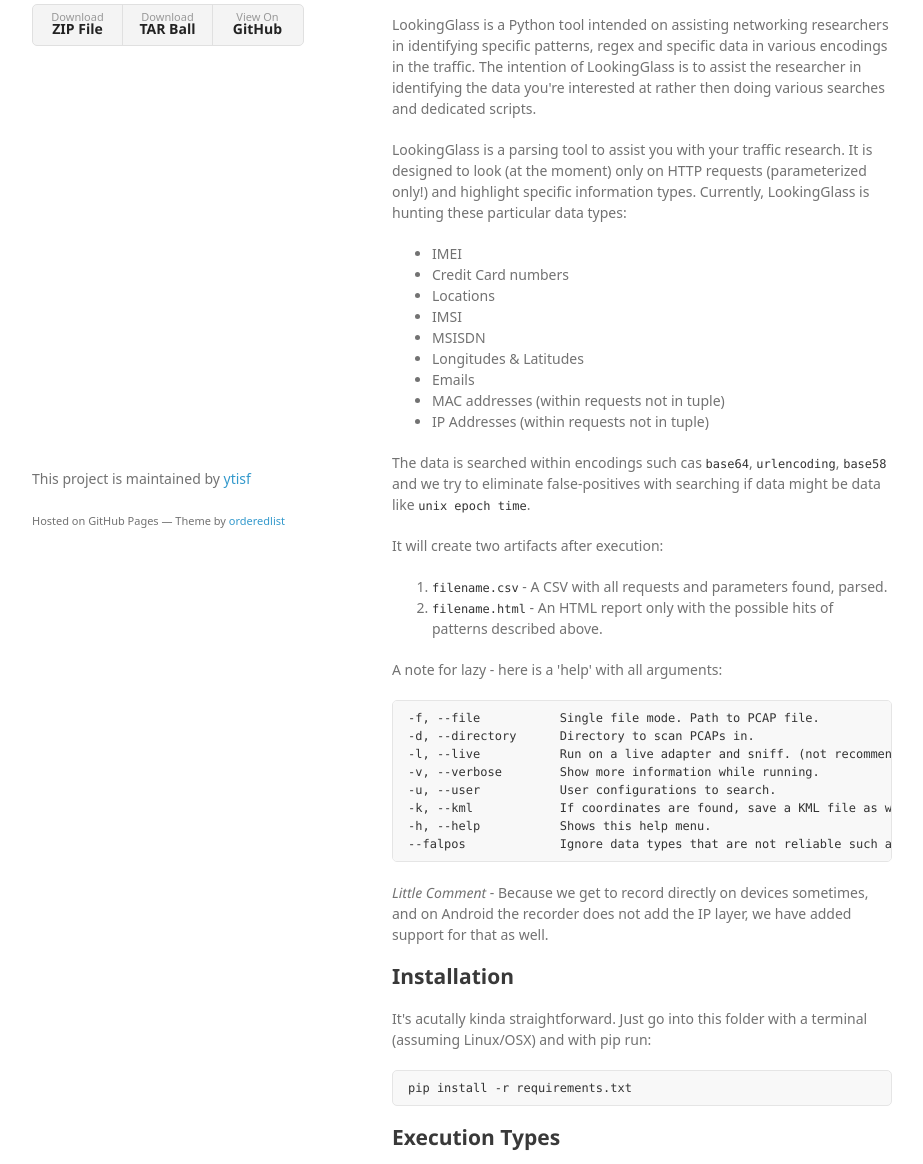
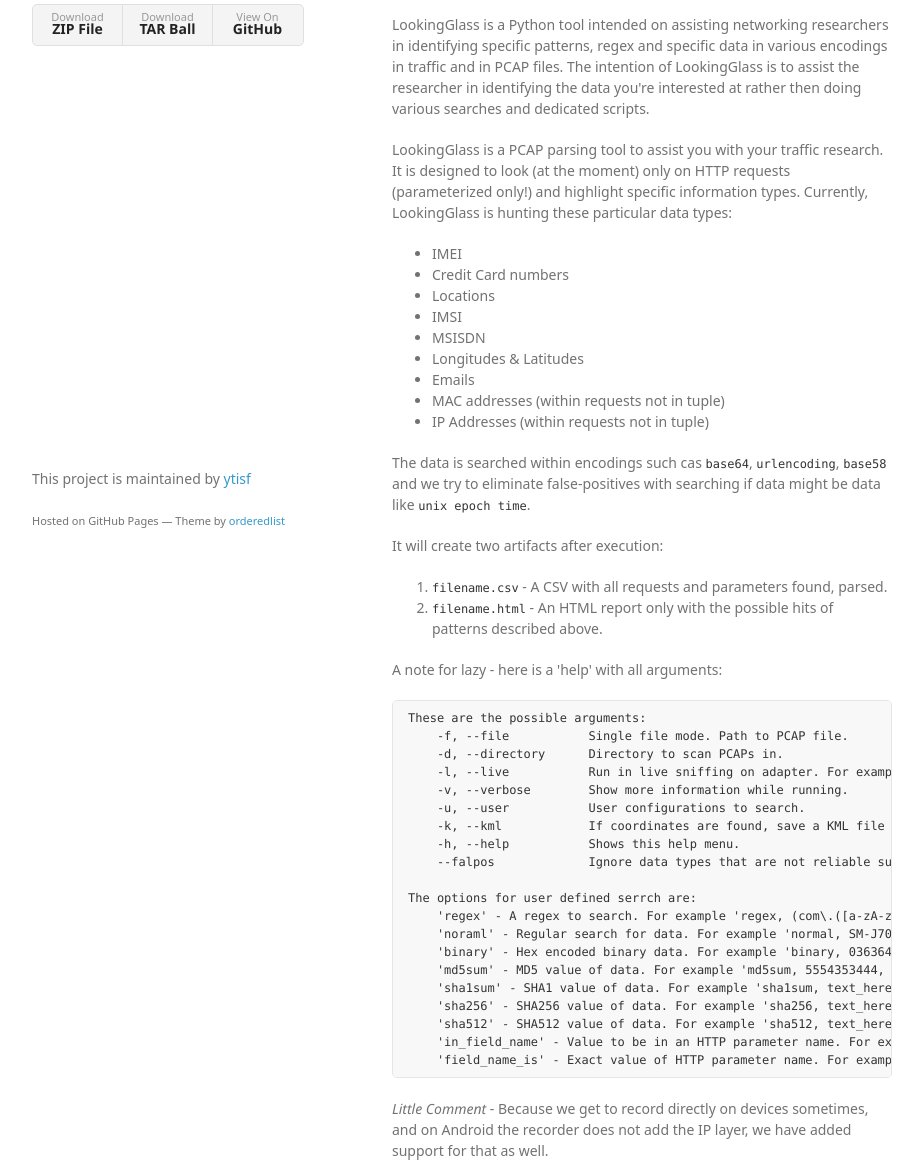
Before and after one commit to ytisf/LookingGlass, a plain HTML site: page index.html in a window 1280 px wide. Shown: the part 200-1364 px from the top of the page, without its empty margins (178-1101 px from the left). Drawn offline with Linux system fonts and the light colour scheme; a web font is replaced by a local one.

```diff
--- a/index.html
+++ b/index.html
@@ -36,9 +36,9 @@
 
 <p>LookingGlass is hosted at <a href="https://www.github.com">Github</a> and is located at <a href="https://lookingglass.morirt.com">https://LookingGlass.moriRT.com</a></p>
 
-<p>LookingGlass is a Python tool intended on assisting networking researchers in identifying specific patterns, regex and specific data in various encodings in the traffic. The intention of LookingGlass is to assist the researcher in identifying the data you're interested at rather then doing various searches and dedicated scripts.</p>
+<p>LookingGlass is a Python tool intended on assisting networking researchers in identifying specific patterns, regex and specific data in various encodings in traffic and in PCAP files. The intention of LookingGlass is to assist the researcher in identifying the data you're interested at rather then doing various searches and dedicated scripts.</p>
 
-<p>LookingGlass is a parsing tool to assist you with your traffic research. It is designed to look (at the moment) only on HTTP requests (parameterized only!) and highlight specific information types. Currently, LookingGlass is hunting these particular data types:</p>
+<p>LookingGlass is a PCAP parsing tool to assist you with your traffic research. It is designed to look (at the moment) only on HTTP requests (parameterized only!) and highlight specific information types. Currently, LookingGlass is hunting these particular data types:</p>
 
 <ul>
 <li>IMEI</li>
@@ -65,14 +65,26 @@
 
 <p>A note for lazy - here is a 'help' with all arguments:</p>
 
-<pre><code>-f, --file           Single file mode. Path to PCAP file.
+<pre><code>These are the possible arguments:
+    -f, --file           Single file mode. Path to PCAP file.
     -d, --directory      Directory to scan PCAPs in.
--l, --live           Run on a live adapter and sniff. (not recommended)
+    -l, --live           Run in live sniffing on adapter. For example 'eth0' or 'en0'. (not recommended)
     -v, --verbose        Show more information while running.
     -u, --user           User configurations to search.
     -k, --kml            If coordinates are found, save a KML file as well.
     -h, --help           Shows this help menu.
     --falpos             Ignore data types that are not reliable such as MSISDN.
+
+The options for user defined serrch are:
+    'regex' - A regex to search. For example 'regex, (com\.([a-zA-z]+\.){1,3}[a-zA-z]+), Android Package Name'.
+    'noraml' - Regular search for data. For example 'normal, SM-J700, Device Model'.
+    'binary' - Hex encoded binary data. For example 'binary, 0363646e0377, BinarySearch'.
+    'md5sum' - MD5 value of data. For example 'md5sum, 5554353444, MD5 of MSISDN'.
+    'sha1sum' - SHA1 value of data. For example 'sha1sum, text_here, SHA1 of name'.
+    'sha256' - SHA256 value of data. For example 'sha256, text_here, SHA256 of name'.
+    'sha512' - SHA512 value of data. For example 'sha512, text_here, SHA512 of name'.
+    'in_field_name' - Value to be in an HTTP parameter name. For example 'in_field_name, lat, Might be Latitude'.
+    'field_name_is' - Exact value of HTTP parameter name. For example 'field_name_is, MSISDN, Phone number'.
 </code></pre>
 
 <p><em>Little Comment</em> - Because we get to record directly on devices sometimes, and on Android the recorder does not add the IP layer, we have added support for that as well.</p>
@@ -230,16 +242,16 @@ along with this program.  If not, see <a href="http://www.gnu.org/licenses/">htt
 <li>[x] <strong>Improvments</strong> - Several bug fixes and stability.</li>
 </ul>
 
-<h2>
-<a id="version-151---fariero" class="anchor" href="#version-151---fariero" aria-hidden="true"><span aria-hidden="true" class="octicon octicon-link"></span></a>Version 1.5.1 - Fariero</h2>
+<h3>
+<a id="version-151---fariero" class="anchor" href="#version-151---fariero" aria-hidden="true"><span aria-hidden="true" class="octicon octicon-link"></span></a>Version 1.5.1 - Fariero</h3>
 
 <ul>
 <li>[x] <strong>BugFix</strong> - Bugfix in binary search.</li>
 <li>[x] <strong>BugFix</strong> - Bugfix in hash search and display.</li>
 </ul>
 
-<h2>
-<a id="version-16---gen" class="anchor" href="#version-16---gen" aria-hidden="true"><span aria-hidden="true" class="octicon octicon-link"></span></a>Version 1.6 - GEN</h2>
+<h3>
+<a id="version-16---gen" class="anchor" href="#version-16---gen" aria-hidden="true"><span aria-hidden="true" class="octicon octicon-link"></span></a>Version 1.6 - GEN</h3>
 
 <ul>
 <li>[x] <strong>Feature</strong> - Search for field names (for example, passwords)</li>
```
Also changed, not shown: params.json (+1 -1 lines). Lines whose indentation alone changed are shown as unchanged.
